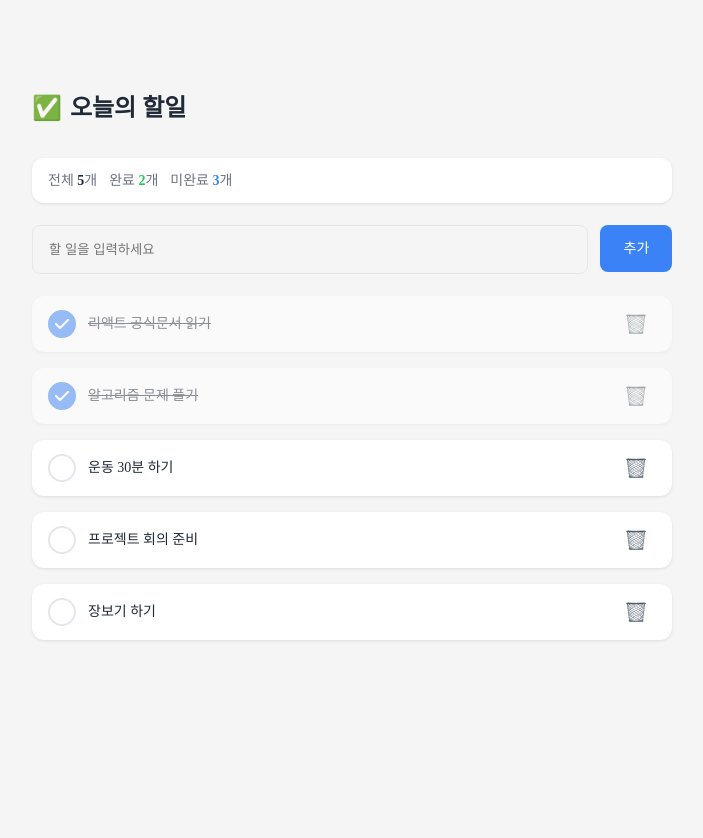
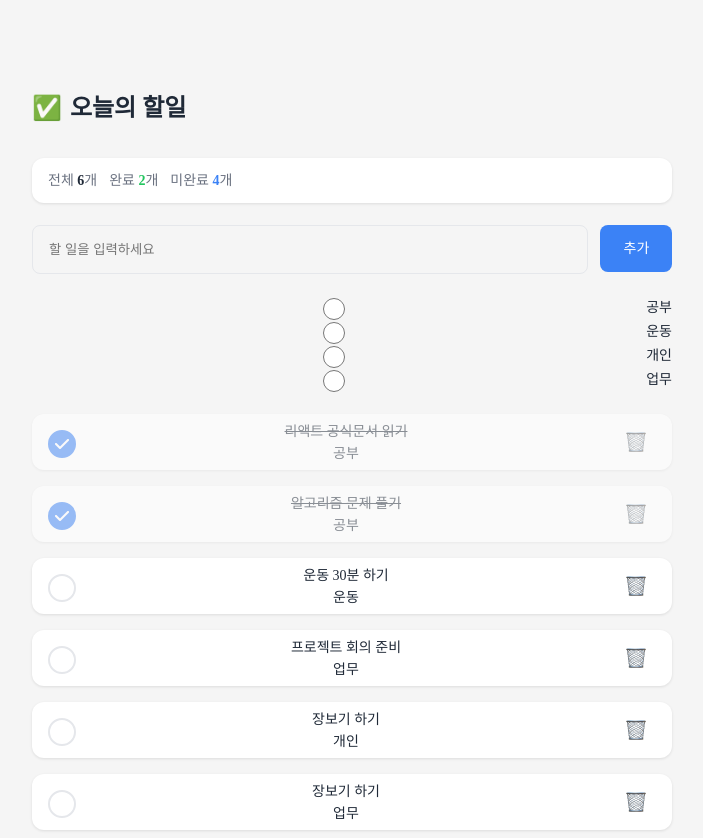
Before and after one commit to IT-Cotato/13th-Frontend-Assignment, a React (Vite) app: page / in a window 1280 px wide. Shown: the whole page, without its empty margins (288-991 px from the left). Before the commit the page ends 800 px from the top, so only its background shows below. Built offline with nearby package versions, Linux system fonts and the light colour scheme.

Commit message:
feat: 4주차 코드 리팩토링 및 카테고리 기능 추가

```diff
--- a/src/App.tsx
+++ b/src/App.tsx
@@ -5,10 +5,20 @@ import TodoList from "./TodoList";
 import { useState } from "react";
 import { todoItems } from "./data";
 import TodoCounter from "./ui/TodoCounter";
+import CategorySelector from "./ui/CategorySelector";
 
 export default function App() {
     // 투두리스트 상태 관리
     const [listState, setListState] = useState(todoItems);
+
+    // 카테고리 추가 상태 관리
+    const categories = ["공부", "운동", "개인", "업무"];
+    const [selectedCategory, setSelectedCategory] = useState("");
+
+    // 카테고리 선택 이벤트 핸들러
+    function handleCategorySelect(category: string) {
+        setSelectedCategory(category);
+    }
 
     // 체크 토글 이벤트 핸들러
     function handleToggle(id: number) {
@@ -28,12 +38,22 @@ export default function App() {
     function handleAddTodo(inputText: string) {
         if (inputText == "") return;
 
-        const newId =
-            listState.length > 0 ? listState[listState.length - 1].id + 1 : 1;
-        setListState((prevList) => [
-            ...prevList,
-            { id: newId, completed: false, text: inputText },
-        ]);
+        setListState((prevList) => {
+            const newId =
+                listState.length > 0
+                    ? listState[listState.length - 1].id + 1
+                    : 1;
+
+            return [
+                ...prevList,
+                {
+                    id: newId,
+                    completed: false,
+                    text: inputText,
+                    category: selectedCategory,
+                },
+            ];
+        });
     }
 
     // 투두 카운터 계산
@@ -50,6 +70,11 @@ export default function App() {
                 remainingCount={remainingCount}
             />
             <TodoInput onAdd={handleAddTodo} />
+            <CategorySelector
+                categories={categories}
+                selectedCategory={selectedCategory}
+                onSelectCategory={handleCategorySelect}
+            />
             <TodoList
                 listState={listState}
                 onDelete={handleDelete}
--- a/src/data.tsx
+++ b/src/data.tsx
@@ -1,7 +1,8 @@
 export const todoItems = [
-    { id: 1, completed: true, text: "리액트 공식문서 읽기" },
-    { id: 2, completed: true, text: "알고리즘 문제 풀기" },
-    { id: 3, completed: false, text: "운동 30분 하기" },
-    { id: 4, completed: false, text: "프로젝트 회의 준비" },
-    { id: 5, completed: false, text: "장보기 하기" },
+    { id: 1, completed: true, text: "리액트 공식문서 읽기", category: "공부" },
+    { id: 2, completed: true, text: "알고리즘 문제 풀기", category: "공부" },
+    { id: 3, completed: false, text: "운동 30분 하기", category: "운동" },
+    { id: 4, completed: false, text: "프로젝트 회의 준비", category: "업무" },
+    { id: 5, completed: false, text: "장보기 하기", category: "개인" },
+    { id: 6, completed: false, text: "장보기 하기", category: "업무" },
 ];
--- a/src/types.ts
+++ b/src/types.ts
@@ -2,4 +2,5 @@ export type TodoItem = {
     id: number;
     text: string;
     completed: boolean;
+    category: string;
 };
--- /dev/null
+++ b/src/ui/CategorySelector.tsx
@@ -0,0 +1,30 @@
+export default function CategorySelector({
+    categories,
+    selectedCategory,
+    onSelectCategory,
+}: {
+    categories: string[];
+    selectedCategory: string;
+    onSelectCategory: (category: string) => void;
+}) {
+    return (
+        <>
+            <div className="categorySelector">
+                {categories.map((category) => (
+                    <label key={category}>
+                        <input
+                            type="radio"
+                            name="category"
+                            value={category}
+                            checked={category === selectedCategory}
+                            onChange={(e) => {
+                                onSelectCategory(e.target.value);
+                            }}
+                        />
+                        {category}
+                    </label>
+                ))}
+            </div>
+        </>
+    );
+}
--- a/src/ui/CheckButton.tsx
+++ b/src/ui/CheckButton.tsx
@@ -3,17 +3,25 @@ import checkIcon from "../resource/checked-icon.png";
 export default function CheckButton({
     onToggle,
     completed,
+    id,
 }: {
     onToggle: () => void;
     completed: true | false;
+    id: number;
 }) {
     return (
         <>
-            <span className="check-icon" onClick={onToggle}>
+            <input
+                type="checkbox"
+                id={`check-${id}`}
+                checked={completed}
+                onChange={onToggle}
+            />
+            <label htmlFor={`check-${id}`} className="check-icon">
                 {completed && (
                     <img src={checkIcon} alt="체크" width={14} height={10} />
                 )}
-            </span>
+            </label>
         </>
     );
 }
--- a/src/ui/TodoCard.tsx
+++ b/src/ui/TodoCard.tsx
@@ -6,6 +6,7 @@ export default function TodoCard({
     id,
     text,
     completed,
+    category,
     onToggle,
     onDelete,
 }: TodoItem & {
@@ -21,13 +22,15 @@ export default function TodoCard({
                     id={String(id)}
                     readOnly
                 />
-                <label>
-                    <CheckButton
-                        completed={completed}
-                        onToggle={() => onToggle(id)}
-                    />
-                    {completed ? <del>{text}</del> : text}
-                </label>
+                <CheckButton
+                    completed={completed}
+                    onToggle={() => onToggle(id)}
+                    id={id}
+                />
+                <div className="labelContainer">
+                    <label>{completed ? <del>{text}</del> : text}</label>
+                    <span className="category">{category}</span>
+                </div>
                 <DeleteButton onDelete={() => onDelete(id)} />
             </li>
         </>
--- a/src/ui/TodoInput.tsx
+++ b/src/ui/TodoInput.tsx
@@ -7,24 +7,20 @@ export default function TodoInput({
 }) {
     const [inputText, setInputText] = useState<string>("");
 
-    const onInput = (event) => {
+    const onInput = (event: React.ChangeEvent<HTMLInputElement>) => {
         setInputText(event.target.value);
     };
 
-    function handleSubmit() {
+    function handleSubmit(e: React.FormEvent<HTMLFormElement>) {
+        e.preventDefault();
         if (inputText === "") return;
-        onAdd(inputText);
+        onAdd(inputText.trim());
         setInputText("");
     }
 
     return (
         <>
-            <form
-                id="todo-input-form"
-                onSubmit={(e) => {
-                    e.preventDefault();
-                }}
-            >
+            <form id="todo-input-form" onSubmit={handleSubmit}>
                 <input
                     type="text"
                     placeholder="할 일을 입력하세요"
@@ -32,9 +28,11 @@ export default function TodoInput({
                     value={inputText}
                 ></input>
 
-                <button id="addButton" type="submit" onClick={handleSubmit}>
+                <button id="addButton" type="submit">
                     <span className="buttonText">추가</span>
                 </button>
+
+                <input type="checkbox"></input>
             </form>
         </>
     );
```
